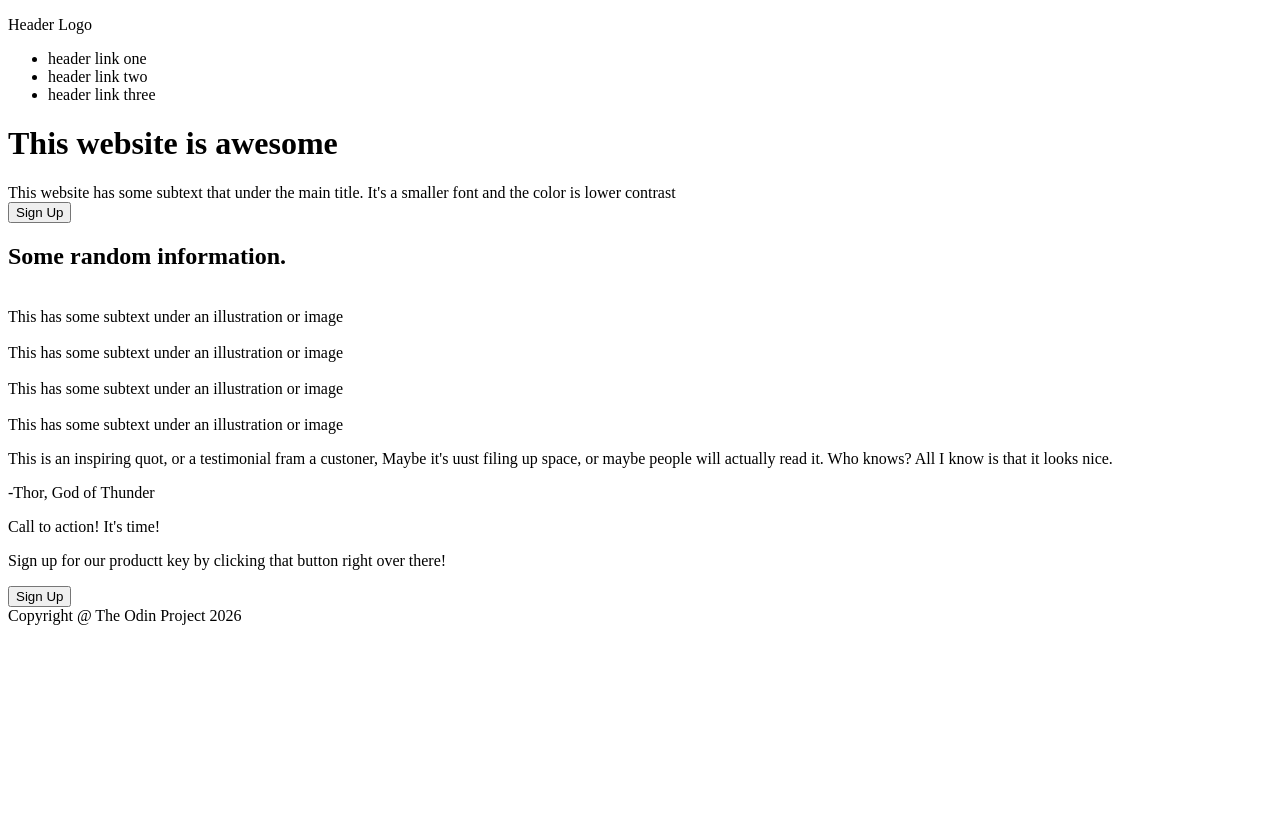
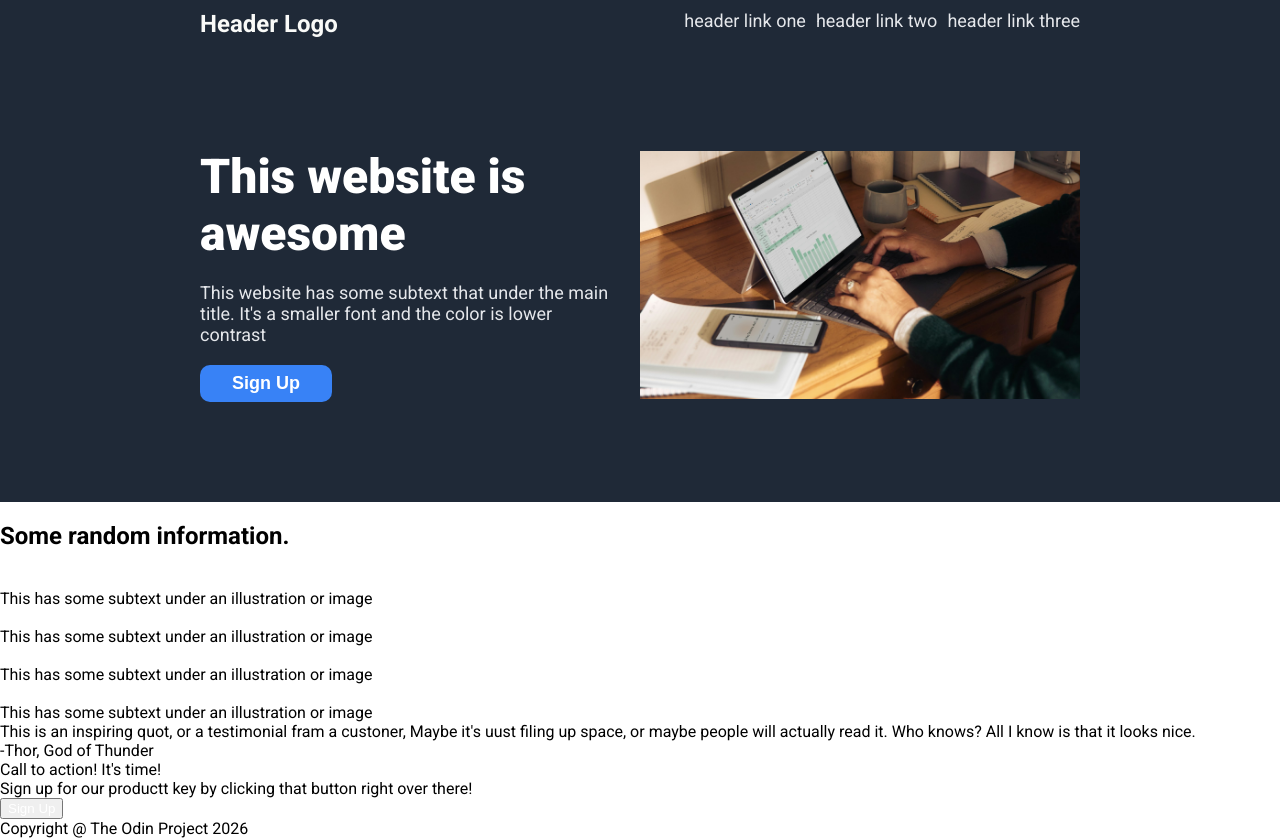
Before and after one commit to boykazgit/foundations-landing-page, a plain HTML site: page index.html in a window 1280 px wide. Before the commit the page ends 800 px from the top, so only its background shows below. Drawn offline with Linux system fonts and the light colour scheme.

Commit message:
Style The Hero Section And Add Image Directory
Added the hero secion image into the images directory
Changed the containing divs of the hero- a section to make it work with the flex layout

```diff
--- a/index.html
+++ b/index.html
@@ -12,13 +12,15 @@
 <body>
   <div class="hero">
     <div class="header">
-      <p>Header Logo</p>
+      <div class="header-logo">Header Logo</div>
       <ul class="header-list">
         <li>header link one</li>
         <li>header link two</li>
         <li>header link three</li>
       </ul>
+    </div>
       <div class="hero-a">
+        <div>
           <h1 class="hero-a-header">
             This website is awesome
           </h1>
@@ -26,8 +28,10 @@
             This website has some subtext that under the main title. It's a smaller font and the color is lower contrast
           </div>
           <button>Sign Up</button>
-        <img src="" alt="">
         </div>
+
+          <img src="images/microsoft-copilot-pEVjp7yIc2A-unsplash.jpg" alt="a developer working on his desk">
+
       </div>
   </div>
   <div class="body">
--- a/style.css
+++ b/style.css
@@ -0,0 +1,82 @@
+body {
+  font-family: Roboto, sans-serif;
+  margin: 0;
+}
+
+ul {
+  list-style: none;
+  padding: 0;
+  margin: 0;
+  display: flex;
+  gap: 10px;
+}
+
+p,
+h1 {
+  margin: 0;
+  padding: 0;
+}
+
+.hero {
+  background: #1f2937;
+  padding: 0px 200px 100px;
+}
+
+.header-logo,
+.hero-a-header,
+button{
+  color: white;
+}
+
+.header {
+  padding: 10px 0px;
+  display: flex;
+  justify-content: space-between;
+  margin: 0px 0px 100px;
+}
+
+.header-logo {
+  font-size: 24px;
+  font-weight: bold;
+  color: #f9faf8 ;
+}
+
+.header-list,
+.hero button,
+.hero-a-body {
+  font-size: 18px;
+}
+
+.header-list,
+.hero-a-body {
+  color: #e5e7eb;
+}
+
+.hero img {
+  aspect-ratio: 16/9;
+  width: 50%;
+  object-fit: cover;
+}
+
+.hero-a {
+  display: flex;
+  align-items: center;
+  gap: 20px;
+}
+
+.hero-a-header {
+  font-size: 48px;
+  font-weight: 900;
+}
+
+.hero button {
+  background: #3882f6;
+  font-weight: bold;
+  border: none;
+  border-radius: 10px;
+  padding: 8px 32px;
+}
+
+.hero-a-body {
+  margin: 20px 0;
+}
```
Also changed, not shown: images/microsoft-copilot-pEVjp7yIc2A-unsplash.jpg (added). Lines whose indentation alone changed are shown as unchanged.
